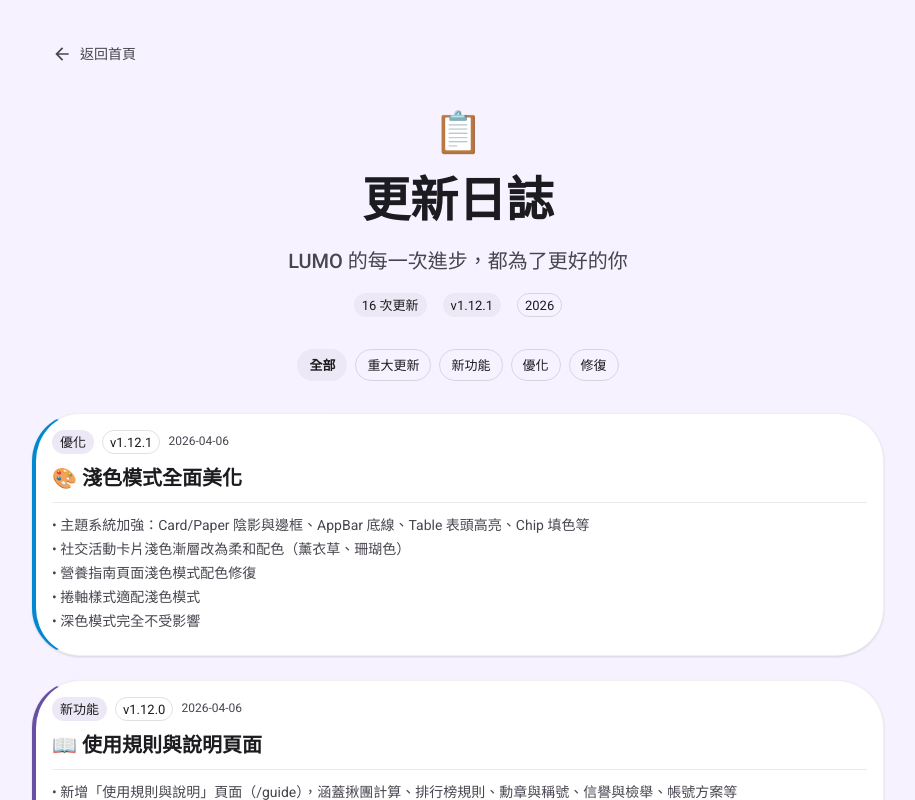
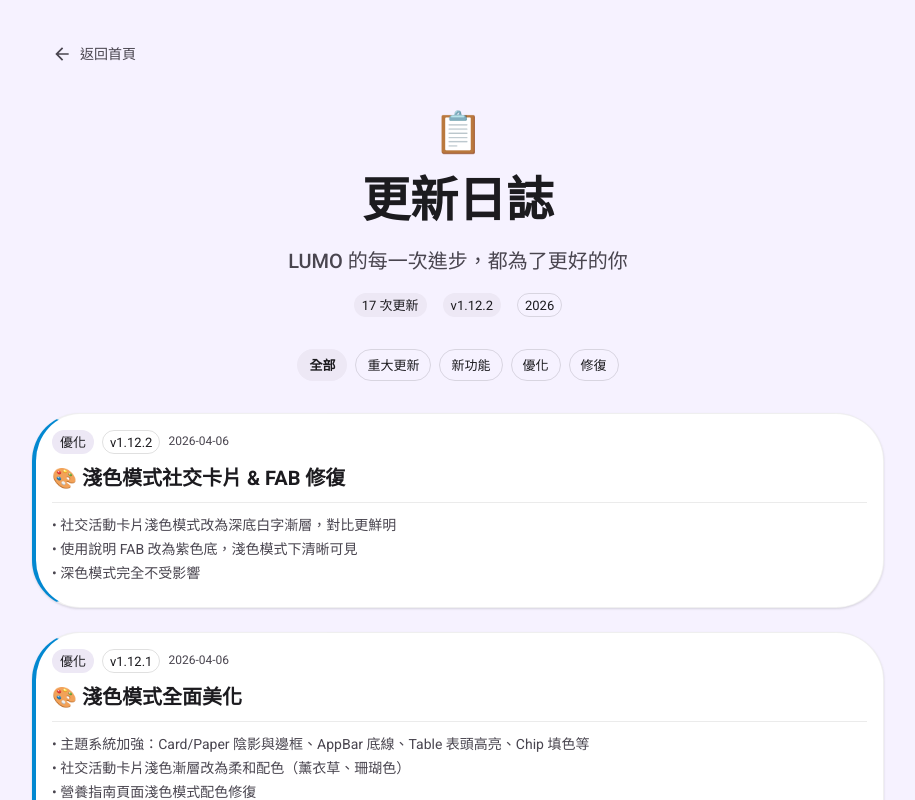
Before and after one commit to DONGHANK-001/lumo-ncnu, a Next.js app in the folder frontend/: page /updates in a window 1280 px wide. Shown: the top 800 px of the page, without its empty margins (182-1097 px from the left). Built offline with nearby package versions, Linux system fonts and the light colour scheme; no server answers.

Commit message:
style: 淺色模式社交卡片深底白字漸層 + 使用說明FAB改紫色

```diff
--- a/frontend/src/app/updates/page.tsx
+++ b/frontend/src/app/updates/page.tsx
@@ -27,6 +27,17 @@ interface UpdateEntry {
 }
 
 const UPDATES: UpdateEntry[] = [
+    {
+        version: 'v1.12.2',
+        date: '2026-04-06',
+        category: '優化',
+        title: '🎨 淺色模式社交卡片 & FAB 修復',
+        details: [
+            '社交活動卡片淺色模式改為深底白字漸層，對比更鮮明',
+            '使用說明 FAB 改為紫色底，淺色模式下清晰可見',
+            '深色模式完全不受影響',
+        ],
+    },
     {
         version: 'v1.12.1',
         date: '2026-04-06',
```
